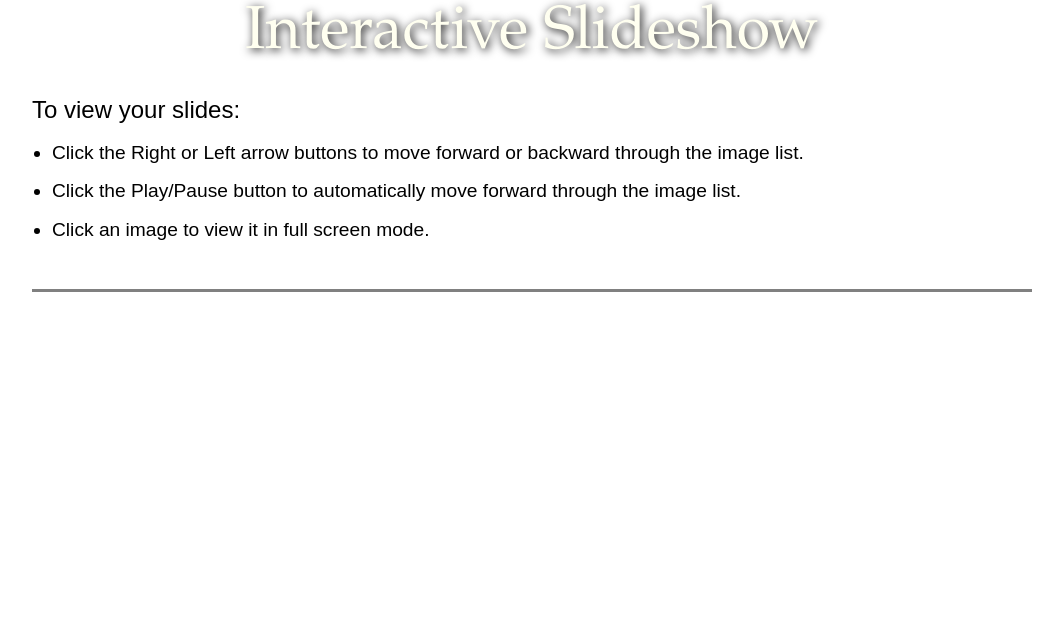
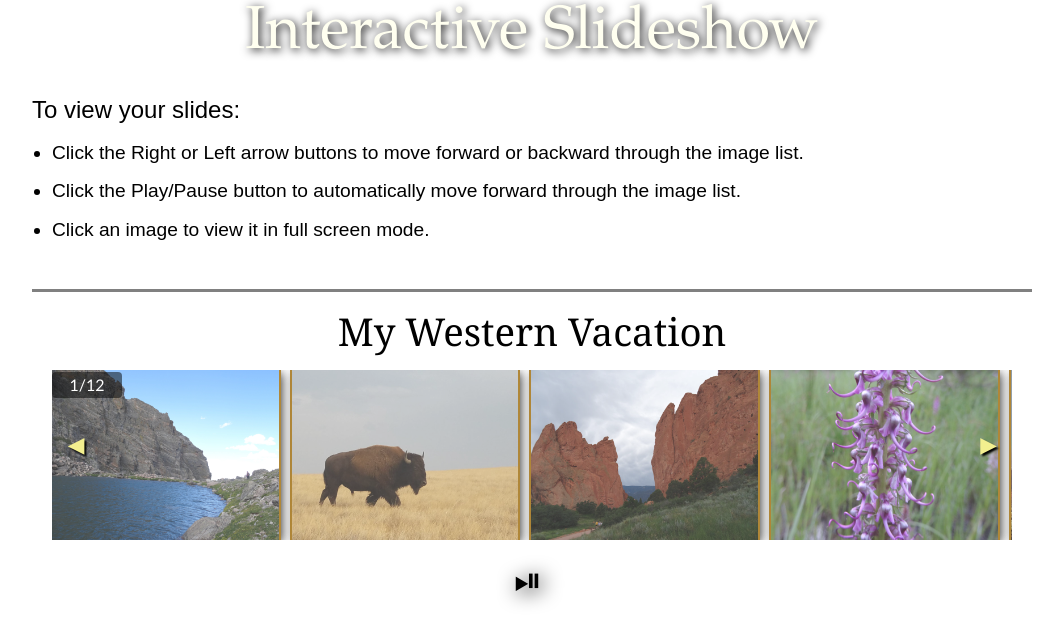
Before and after one commit to MothtatoSoup/M7-Site, a plain HTML site: page js05_txt.html in a window 1280 px wide. Shown: the whole page, without its empty margins (108-1171 px from the left). Drawn offline with Linux system fonts and the light colour scheme.

Commit message:
pick up at page 183

```diff
--- a/js05_txt.js
+++ b/js05.js
@@ -4,11 +4,86 @@
       Chapter Case
 
       Application to generate a slide show
-      Author:
-      Date:
+      Author: maddy
+      Date:   march 7 25
 
       Filename: js05.js
 */
+window.addEventListener("load", createLightbox);
+
+function createLightbox() {
+   // lbox container
+   let lightbox = document.getElementById("lightbox");
+
+   // lbox parts
+   let lbTitle = document.createElement("h1");
+   let lbCounter = document.createElement("div");
+   let lbPrev = document.createElement("div");
+   let lbNext = document.createElement("div");
+   let lbPlay = document.createElement("div");
+   let lbImages = document.createElement("div");
+
+   // design title
+   lightbox.appendChild(lbTitle);
+   lbTitle.id = "lbTitle";
+   lbTitle.textContent = lightboxTitle;
+
+   // des slide count
+   lightbox.appendChild(lbCounter);
+   lbCounter.id = "lbCounter";
+   let currentImg = 1;
+   lbCounter.textContent = currentImg + "/" + imgCount;
+
+   // des prev button
+   lightbox.appendChild(lbPrev);
+   lbPrev.id = "lbPrev";
+   lbPrev.innerHTML = "&#9664"
+   lbPrev.onclick = showPrev;
+
+   // des next button
+   lightbox.appendChild(lbNext);
+   lbNext.id = "lbNext";
+   lbNext.innerHTML = "&#9654"
+   lbNext.onclick = showNext;
+
+   // des play/pause butt
+   lightbox.appendChild(lbPlay);
+   lbPlay.id = "lbPlay";
+   lbPlay.innerHTML = "&#9199"
+   let timeID;
+   lbPlay.onclick = function(){
+      showNext();
+      timeID = window.setInterval(showNext, 1500);
+   }
+
+   // des images contain
+   lightbox.appendChild(lbImages);
+   lbImages.id = "lbImages";
+
+   // ad imgs from array
+   for (let i = 0; i < imgCount; i++){
+      let image = document.createElement("img");
+      image.src = imgFiles[i];
+      image.alt = imgCaptions[i];
+      lbImages.appendChild(image);
+   }
+}
+
+// func to move thru img list
+function showNext(){
+   lbImages.appendChild(lbImages.firstElementChild);
+   (currentImg < imgCount) ? currentImg++ : currentImg = 1;
+   lbCounter.textContent = currentImg + "/" + imgCount
+}
+
+// func to move backwrds thru list
+function showPrev(){
+   lbImages.insertBefore(lbImages.lastElementChild, lbImages.firstElementChild);
+   (currentImg > 1) ? currentImg-- : currentImg = imgCount;
+   lbCounter.textContent = currentImg + "/" + imgCount;
+}
+
+
 
 window.addEventListener("load", setupGallery);
 
--- a/js05_txt.html
+++ b/js05_txt.html
@@ -6,8 +6,8 @@
       Chapter 5
       Chapter Case
 
-      Author:
-      Date:
+      Author: maddy
+      Date:   march 7 25
 
       Filename: js05.html
    -->
@@ -15,7 +15,9 @@
    <meta name="viewport" content="width=device-width,initial-scale=1.0">
    <title>Chapter 5 Case Problem</title>
    <link rel="stylesheet" href="styles.css" />
-
+   <link rel="stylesheet" href="lightbox.css"/>
+   <script src="lightbox_data.js" defer></script>
+   <script src="js05.js" defer></script>
 </head>
 
 <body>
@@ -27,7 +29,7 @@
          <li>Click the Play/Pause button to automatically move forward through the image list.</li>
          <li>Click an image to view it in full screen mode.</li>
       </ul>
-
+      <div id="lightbox"></div>
    </article>
 </body>
 </html>
```
